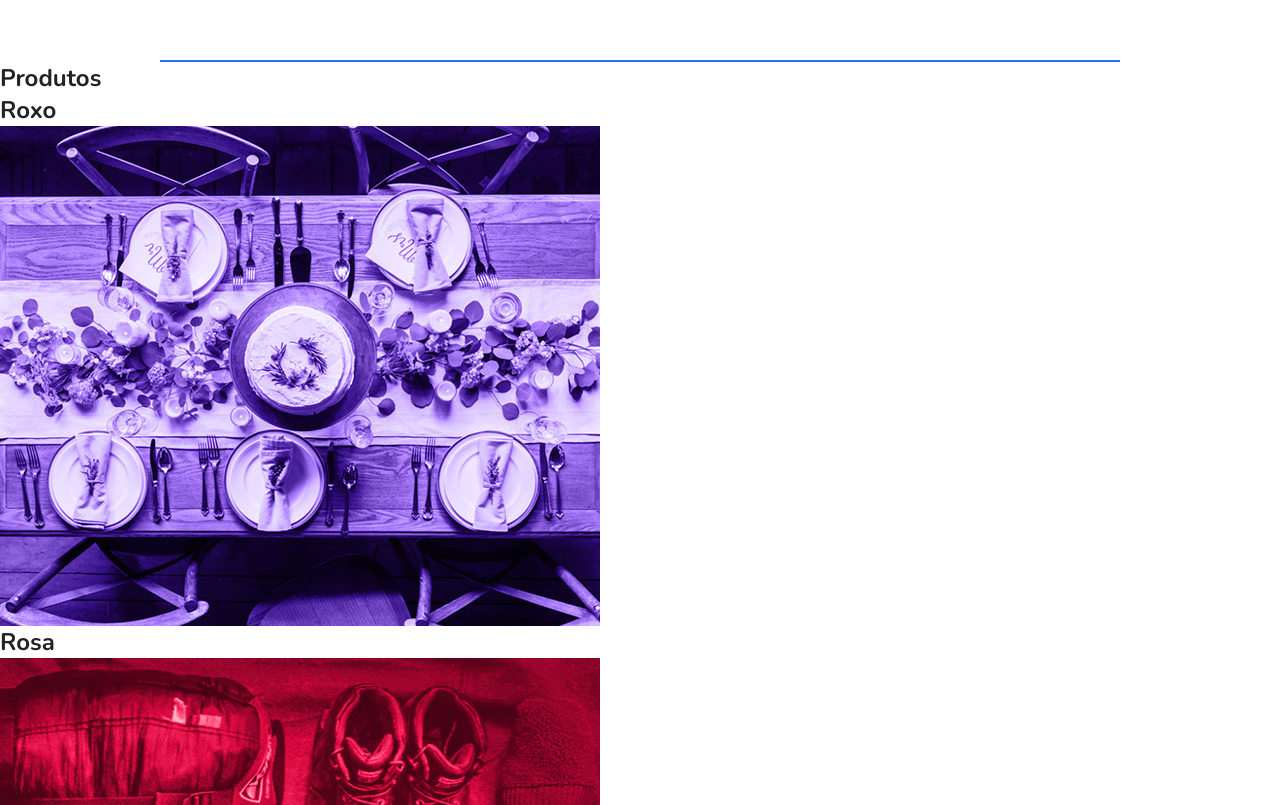
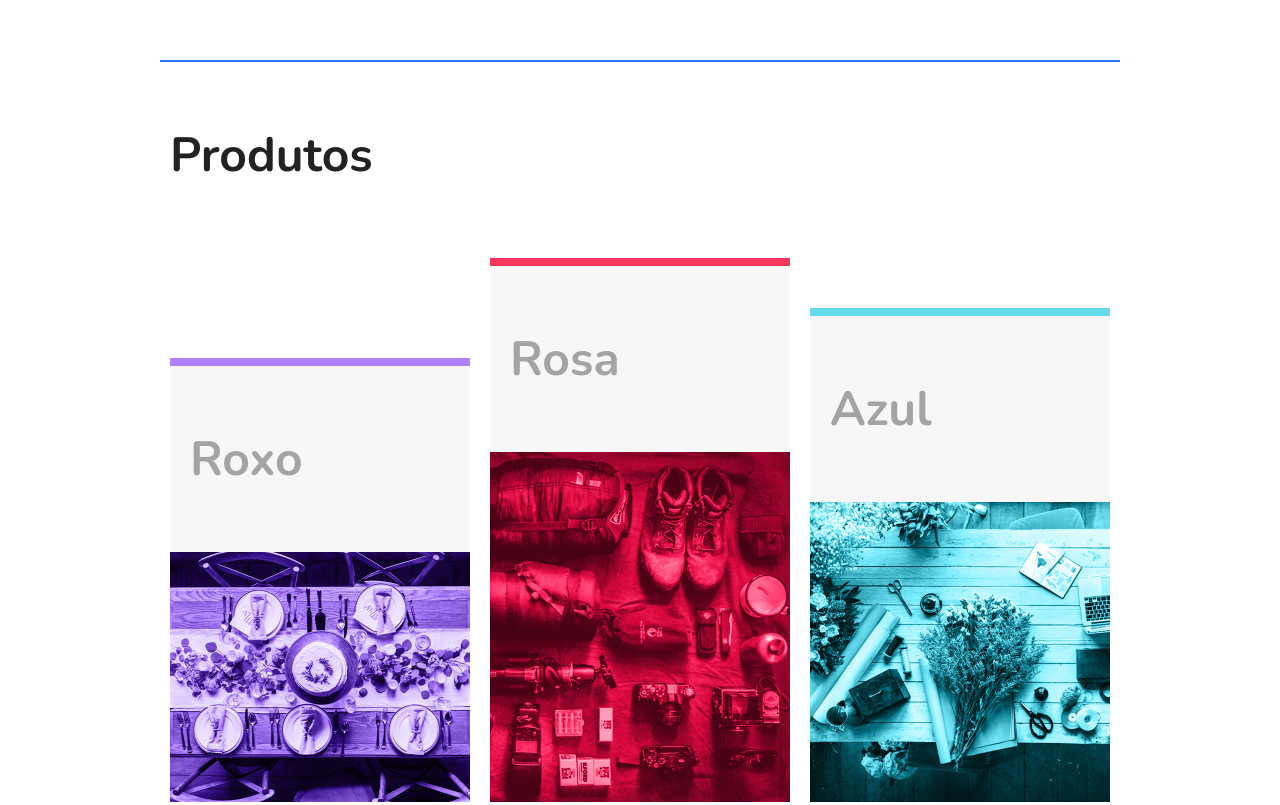
Before and after one commit to Lftho/JobSemanal-Origamid, a plain HTML site: page index.html in a window 1280 px wide. Shown: the part 924-1729 px from the top of the page. Drawn offline with nearby package versions, Linux system fonts and the light colour scheme.

Commit message:
estilizando a class produtos, produtos-item, roxo, etc

```diff
--- a/css/style.css
+++ b/css/style.css
@@ -136,3 +136,49 @@ img {
   flex: 1 1 160px;
   margin: 0 10px;
 }
+
+/* Produtos */
+
+.produtos {
+  max-width: 960px;
+  margin: 60px auto;
+}
+
+.produtos h1 {
+  font-size: 3em;
+  margin: 0 10px 60px 10px;
+}
+
+.produtos-container {
+  display: flex;
+  flex-wrap: wrap;
+  align-items: flex-end;
+}
+
+.produtos-item {
+  flex: 1 1 175px;
+  margin: 10px;
+  min-width: 175px; /*navegador safari*/
+}
+
+.produtos-item h2 {
+  font-size: 3em;
+  color: #a4a4a4;
+  background-color: #f7f7f7;
+  padding: 60px 20px;
+}
+
+.roxo {
+  border-top: 8px solid #ae81ff;
+}
+
+.rosa {
+  border-top: 8px solid #f9365e;
+}
+
+.azul {
+  border-top: 8px solid #66d9eb;
+}
+
+
+/* Preços */
```
